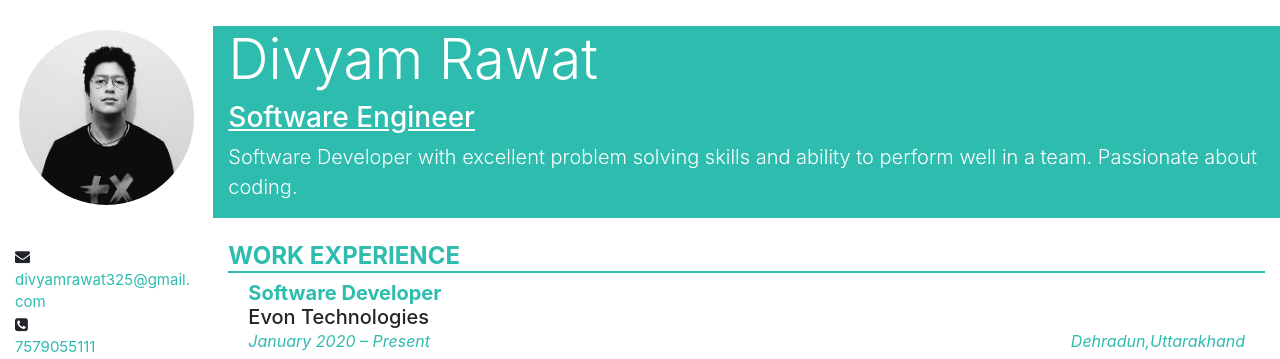
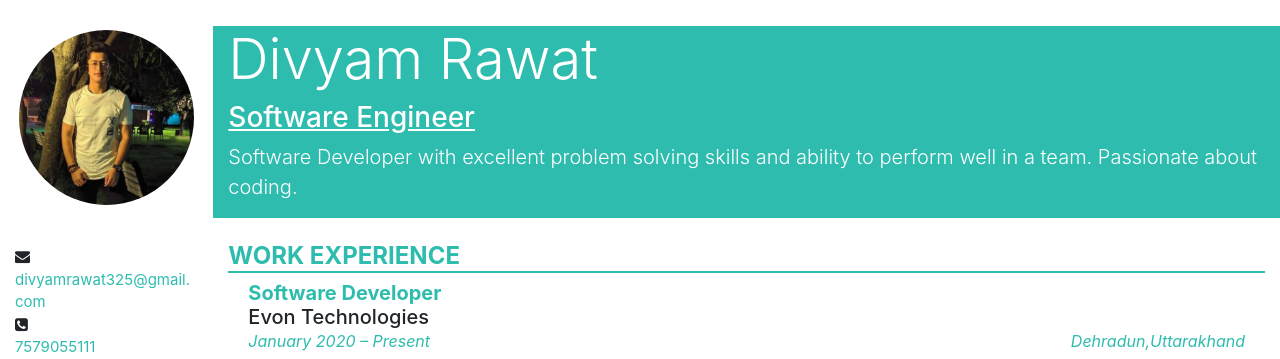
Before and after one commit to drawat123/Resume, a plain HTML site: page index.html in a window 1280 px wide. Shown: the top 359 px of the page. Drawn offline with nearby package versions, Linux system fonts and the light colour scheme.

Commit message:
Update Resume info

```diff
--- a/index.html
+++ b/index.html
@@ -27,7 +27,7 @@
       <div class="row mx-0">
         <div class="col-lg-2 col-md-4">
           <img
-            src="profile_pic.jpg"
+            src="profile_pic.png"
             class="img-thumbnail rounded-circle border-0"
             alt="profile_pic"
           />
```
Also changed, not shown: profile_pic.jpg (deleted), profile_pic.png (added).
